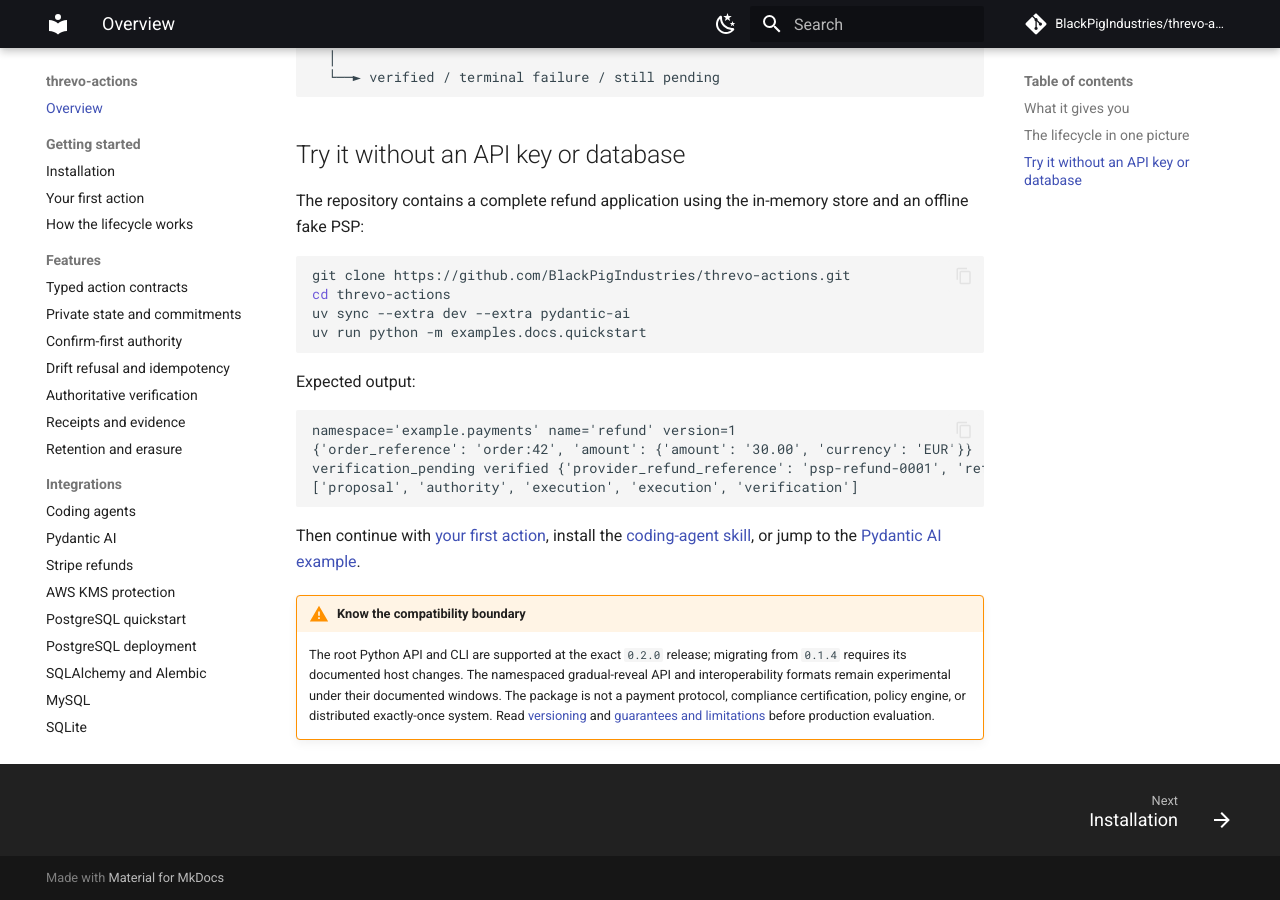
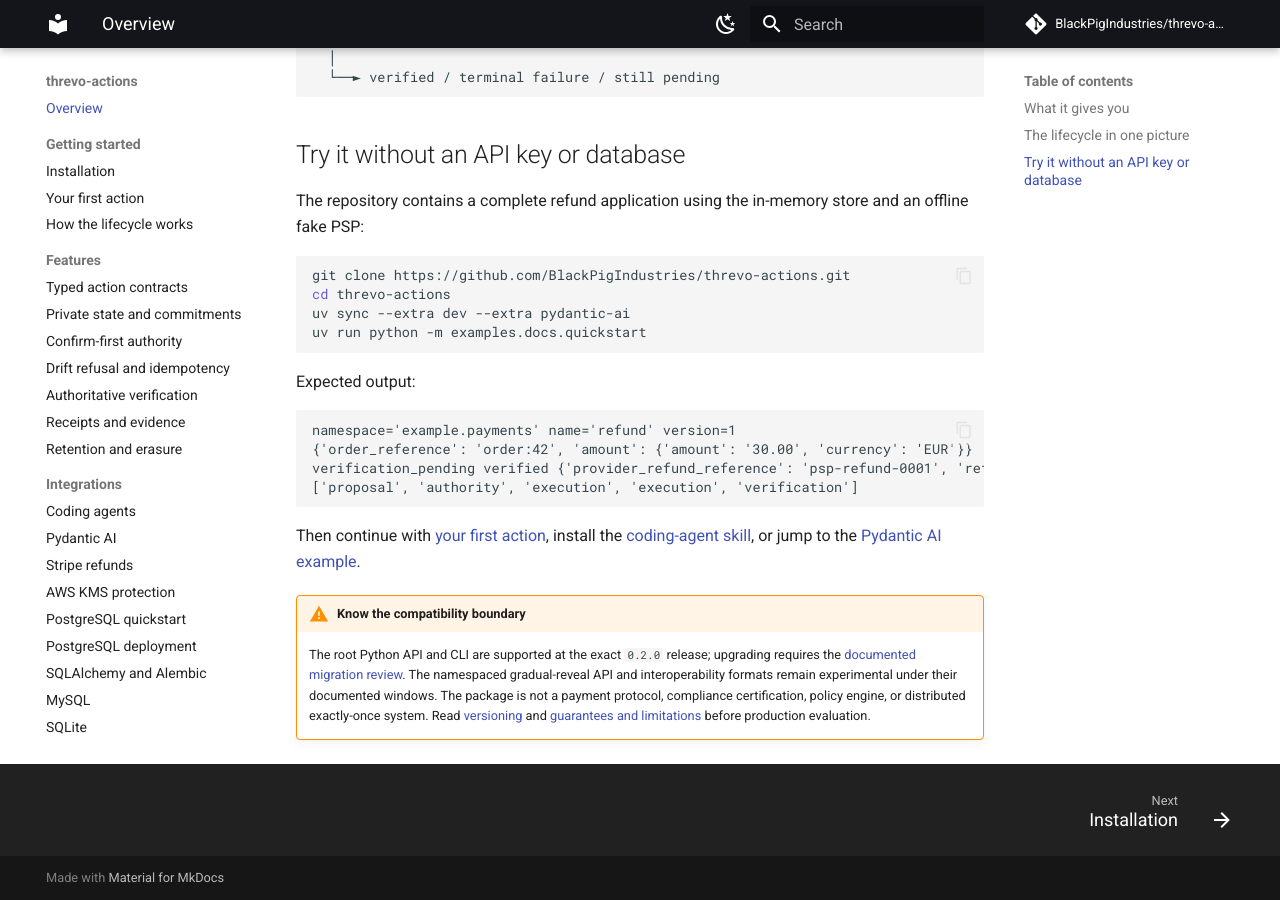
Before and after one commit to BlackPigIndustries/threvo-actions, an MkDocs documentation site: the page built from docs/index.md, in a window 1280 px wide and 900 px high, scrolled down 2037 px. Built offline with MkDocs 1.6.1 and Material for MkDocs 9.7.7, drawn with Linux system fonts in a browser that asks for light colours; comment, search, counter and statistics services are not loaded.

Commit message:
docs: align patch-series and upgrade guidance with 0.2.0

```diff
--- a/docs/index.md
+++ b/docs/index.md
@@ -97,7 +97,7 @@ the [coding-agent skill](integrations/coding-agents.md), or jump to the
 !!! warning "Know the compatibility boundary"
 
     The root Python API and CLI are supported at the exact `0.2.0` release;
-    migrating from `0.1.4` requires its documented host changes. The
+    upgrading requires the [documented migration review](releases/0.2.0.md). The
     namespaced gradual-reveal API and interoperability formats remain
     experimental under their documented windows. The package is not a payment
     protocol, compliance certification, policy engine, or distributed
```
Also changed, not shown: docs/guarantees-and-limitations.md (+1 -1 lines), docs/reference/index.md (+1 -1 lines), docs/versioning.md (+3 -3 lines).
